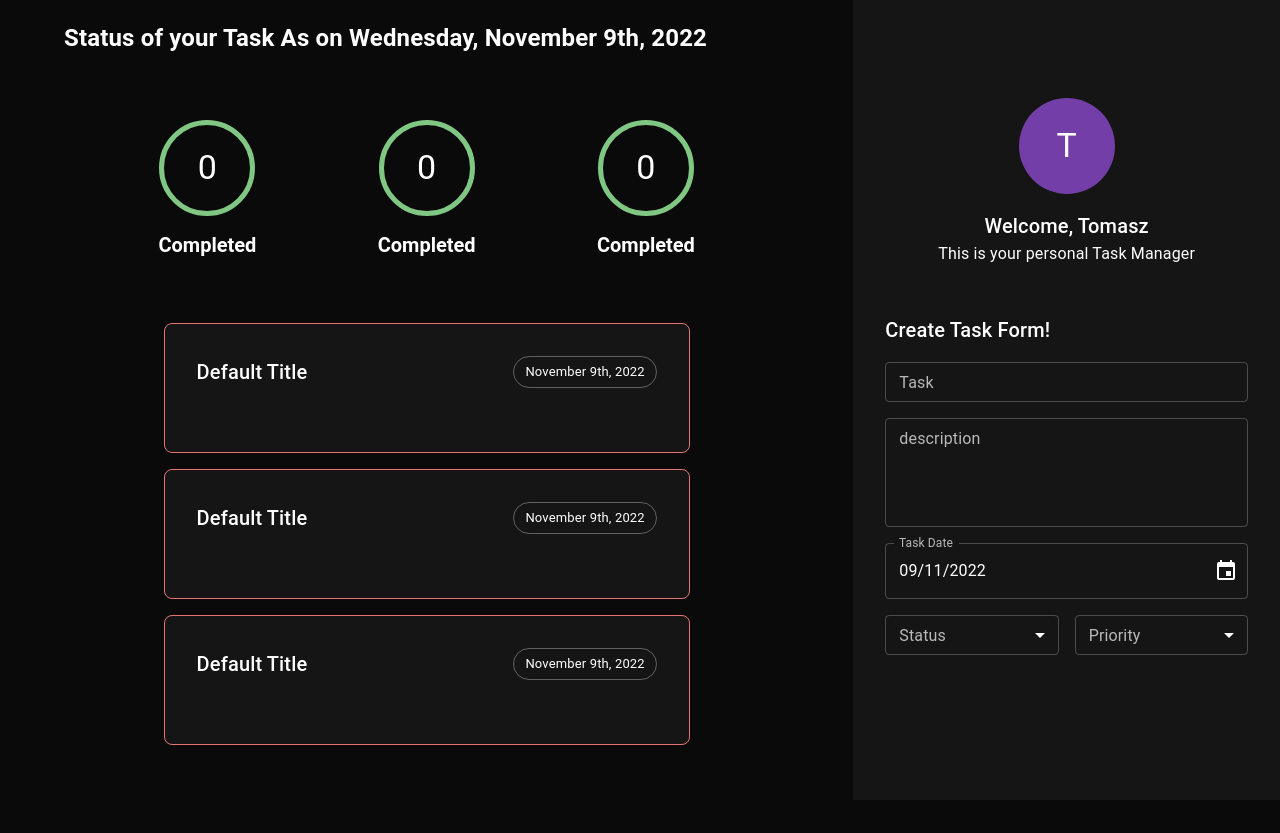
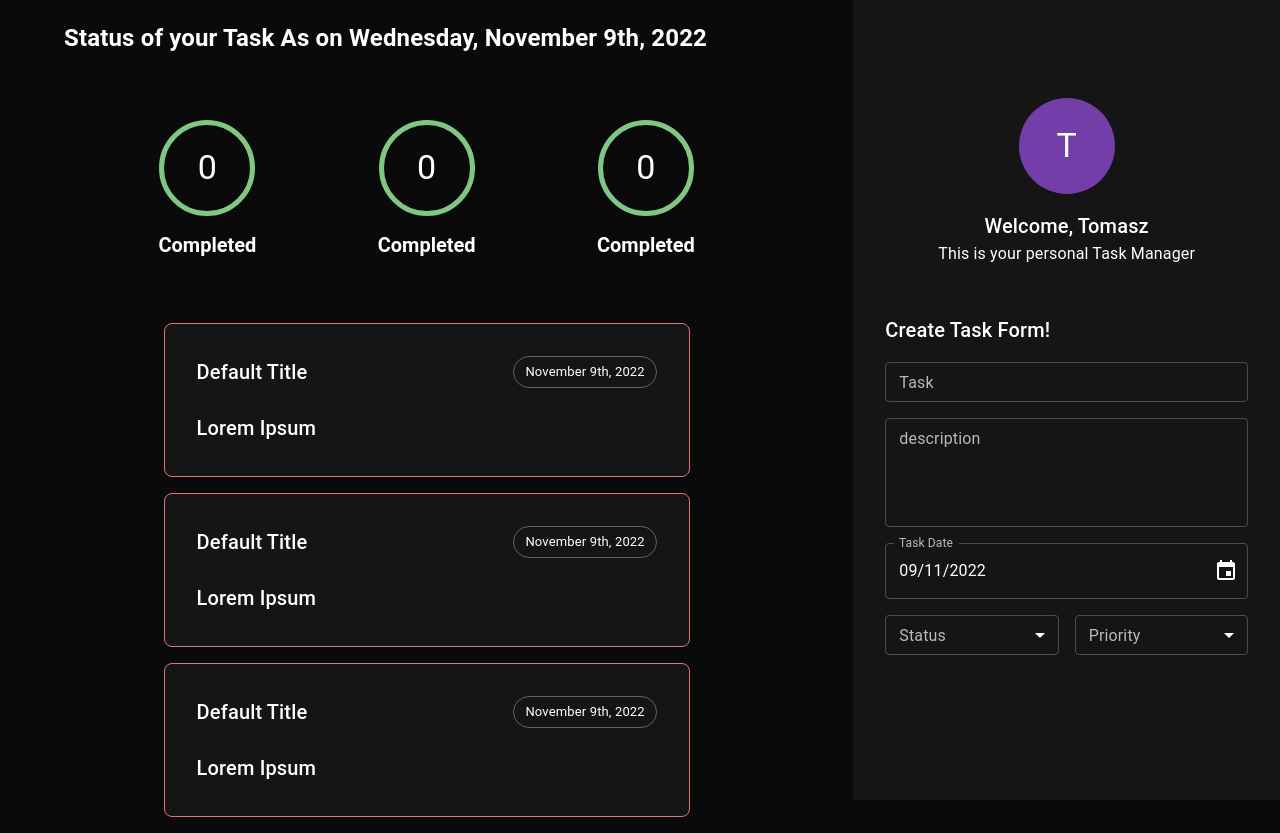
Before and after one commit to tprazniewski/TaskApp, a React (Create React App) app in the folder client/: page / in a window 1280 px wide. Before the commit the page ends 800 px from the top, so only its background shows below. Built offline with nearby package versions, Linux system fonts and the light colour scheme.

Commit message:
Crete description component and interface

```diff
--- a/client/src/components/taskarea/task/Task.tsx
+++ b/client/src/components/taskarea/task/Task.tsx
@@ -1,6 +1,7 @@
 import React, { FC, ReactElement } from "react";
 import { Box } from "@mui/material";
 import { Header } from "./header/Header";
+import { Description } from "./description/Description";
 
 export const Task: FC = (): ReactElement => {
   return (
@@ -20,7 +21,7 @@ export const Task: FC = (): ReactElement => {
       }}
     >
       <Header />
-      {/* desc */}
+      <Description />
       {/* footer */}
     </Box>
   );
--- /dev/null
+++ b/client/src/components/taskarea/task/description/Description.tsx
@@ -0,0 +1,17 @@
+import React, { FC, ReactElement } from "react";
+import { Box, Typography } from "@mui/material";
+import { IDescription } from "../interfaces/IDescription";
+import PropTypes from "prop-types";
+
+export const Description: FC<IDescription> = (props): ReactElement => {
+  const { description = "Lorem Ipsum" } = props;
+  return (
+    <Box>
+      <Typography variant="h6"> {description}</Typography>
+    </Box>
+  );
+};
+
+Description.prototype = {
+  description: PropTypes.string,
+};
--- a/client/src/components/taskarea/task/header/Header.tsx
+++ b/client/src/components/taskarea/task/header/Header.tsx
@@ -11,7 +11,7 @@ export const Header: FC<IHeader> = (props): ReactElement => {
       display="flex"
       width="100%"
       justifyContent="space-between"
-      mb={4}
+      mb={3}
       //   flexDirection="column"
     >
       <Box>
--- /dev/null
+++ b/client/src/components/taskarea/task/interfaces/IDescription.ts
@@ -0,0 +1,3 @@
+export interface IDescription {
+  description?: string;
+}
```
